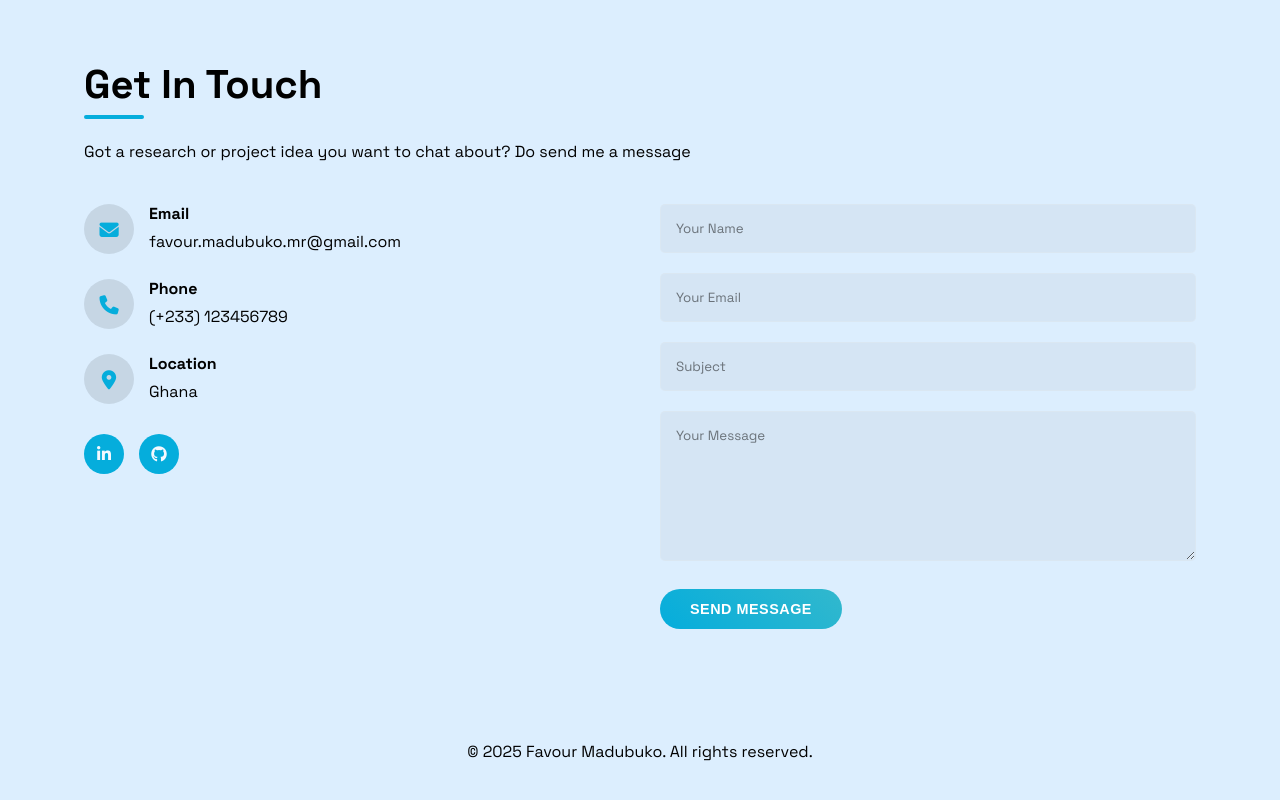
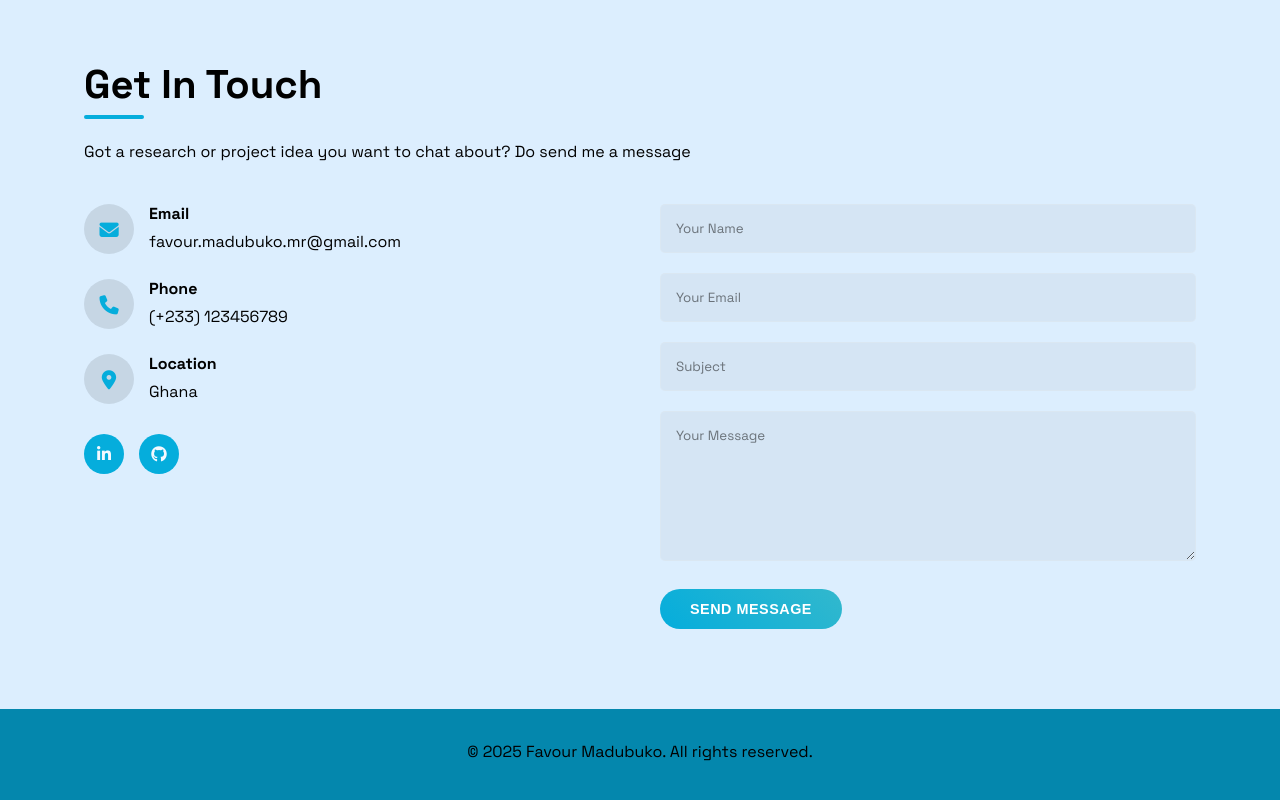
Before and after one commit to favouralgo/fm, a React (Vite) app: page / in a window 1280 px wide. Shown: the part 10511-11311 px from the top of the page. Built offline with nearby package versions, Linux system fonts and the light colour scheme.

Commit message:
style: change overall project styles and color

```diff
--- a/src/index.css
+++ b/src/index.css
@@ -726,7 +726,7 @@
 
         /* Footer */
         footer {
-            background-color: var(--space-bg);
+            background-color: var(--primary-dark);
             padding: 30px 0;
             text-align: center;
         }
```
